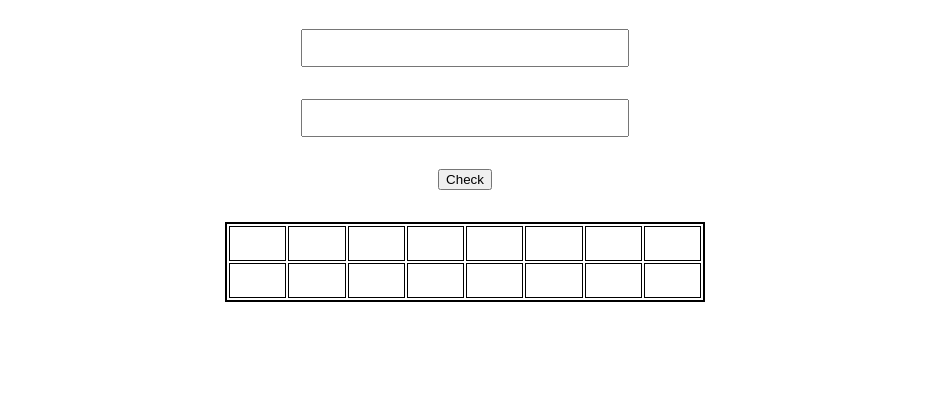
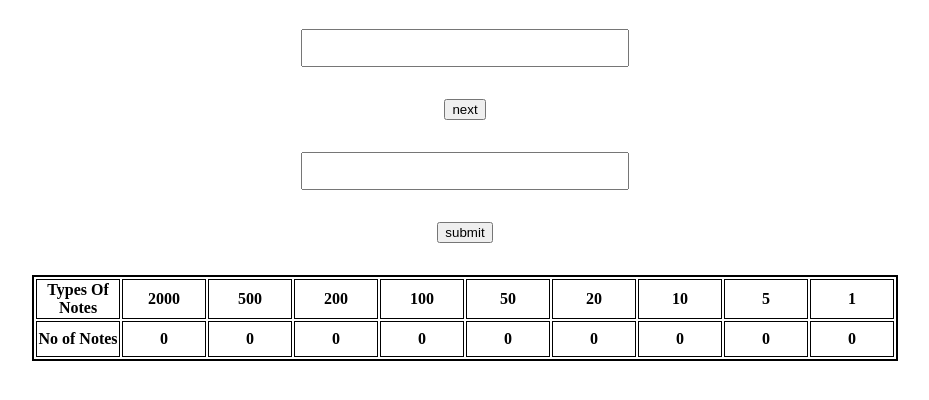
Before and after one commit to MurtazaBagwala07/Cash-Register, a plain HTML site: page index.html in a window 1280 px wide. Shown: the part 48-448 px from the top of the page, without its empty margins (175-1104 px from the left). Drawn offline with Linux system fonts and the light colour scheme.

Commit message:
initial commit

```diff
--- a/app.js
+++ b/app.js
@@ -1,7 +1,28 @@
-var billInput = document.querySelector("#billAmount");
-var cashInput = document.querySelector("#cashAmount");
-var result =document.querySelector("#test");
-var btnCheck=document.querySelector("#check")
+var bA=document.querySelector("#billAmount");
+var cA=document.querySelector("#cashAmount");
 
-var bill=billInput.value;
-var cash=cashInput.value;
+function clickNext(){
+    var bill=bA.value;
+
+    return bill;
+}
+
+function clickSubmit(){
+    var billAmt=clickNext();
+    var cash=cA.value;
+
+
+    var diff= cash-billAmt;
+    console.log(diff);
+
+    if(diff>0){
+
+    }
+    else if(diff==0){
+
+    }
+    else{
+
+    }
+
+}
--- a/index.html
+++ b/index.html
@@ -12,33 +12,44 @@
     <h1>Cash Register</h1>
     <div>
         <input type="number" id="billAmount">
+        <button onclick="clickNext()"> next</button>
+    </div>
+    <div>
         <input type="number" id="cashAmount">
-        <button id="check">Check</button>
+        <button onclick="clickSubmit()">submit</button>
+    </div>
+
+
+
+        <div>
         <table>
             <tr>
-                <th></th>
-                <th></th>
-                <th></th>
-                <th></th>
-                <th></th>
-                <th></th>
-                <th></th>
-                <th></th>
+                <th>Types Of Notes</th>
+                <th>2000</th>
+                <th>500</th>
+                <th>200</th>
+                <th>100</th>
+                <th>50</th>
+                <th>20</th>
+                <th>10</th>
+                <th>5</th>
+                <th>1</th>
             </tr>
             <tr>
-                <th></th>
-                <th></th>
-                <th></th>
-                <th></th>
-                <th></th>
-                <th></th>
-                <th></th>
-                <th></th>
+                <th>No of Notes</th>
+                <th>0</th>
+                <th>0</th>
+                <th>0</th>
+                <th>0</th>
+                <th>0</th>
+                <th>0</th>
+                <th>0</th>
+                <th>0</th>
+                <th>0</th>
             </tr>
         </table>
     </div>
-    <div>
-        <h1 id="test"></h1>
-    </div>
+
+
 </body>
 </html>
--- a/styles.css
+++ b/styles.css
@@ -26,3 +26,7 @@ button{
     margin: auto;
 
 }
+th{
+    min-width: 5rem;
+    height: 2rem;
+}
```
